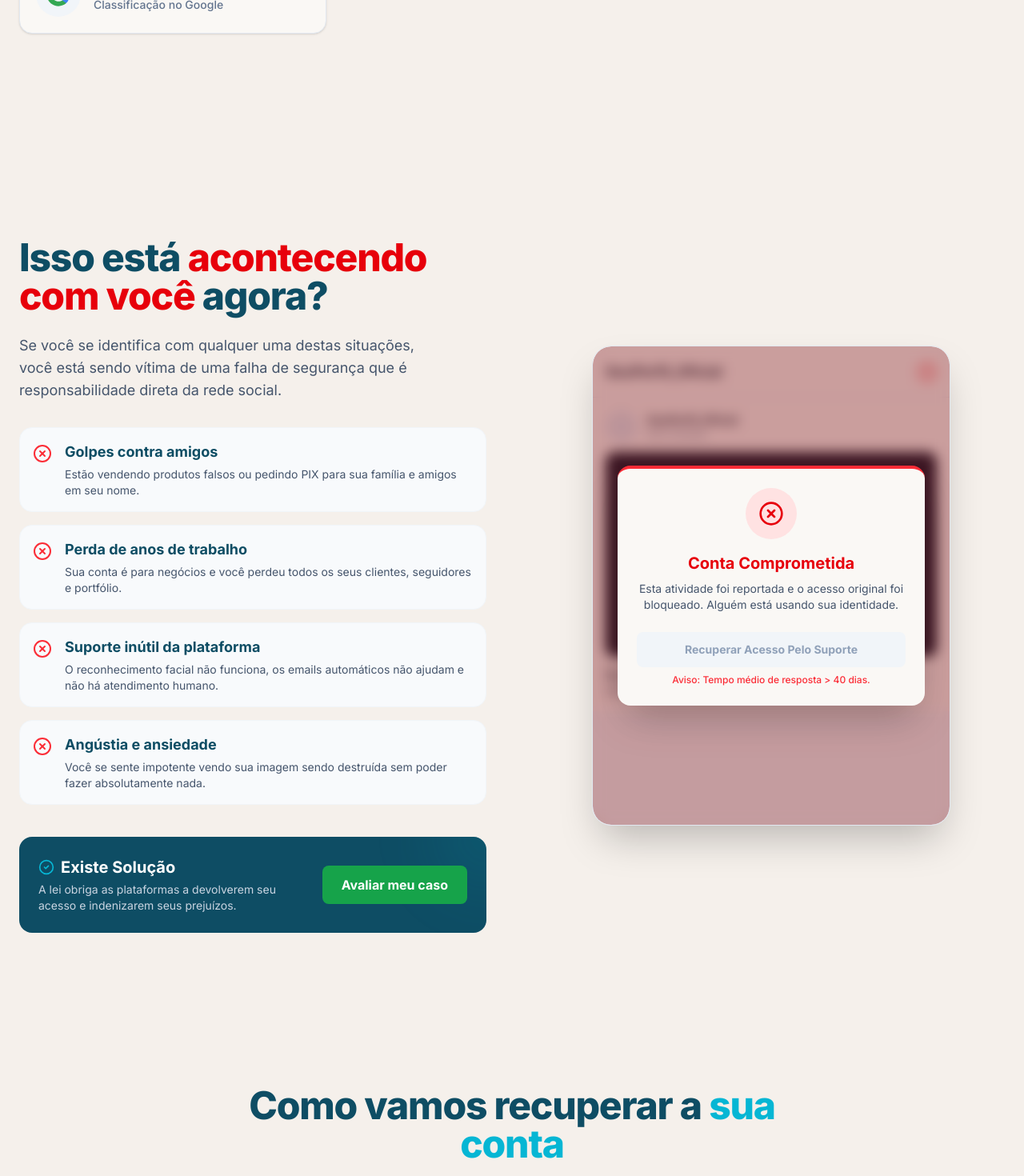
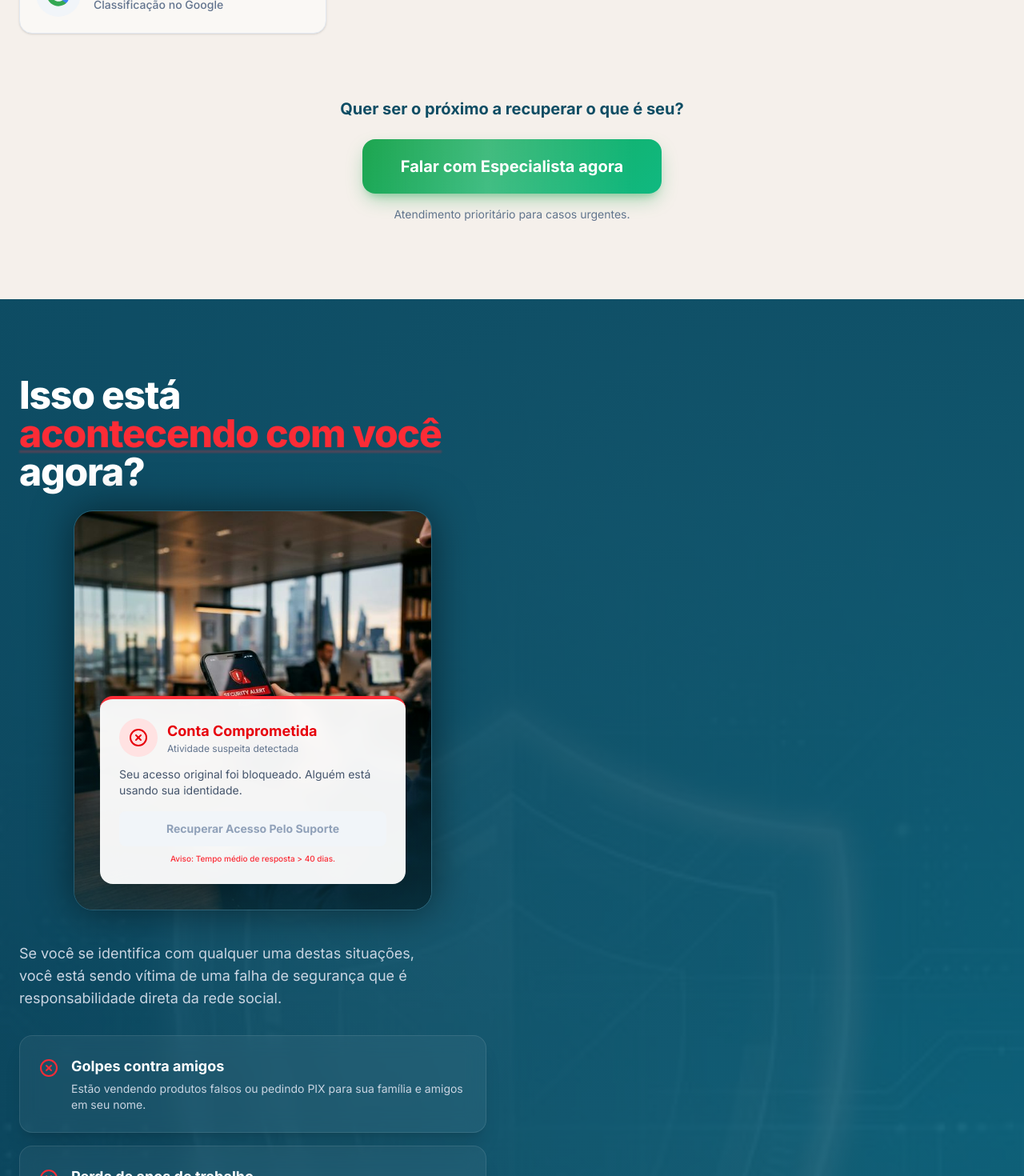
Before and after one commit to webdesignervictor/pedrogimenez-associados-lp, a React (Vite) app: page / in a window 1280 px wide. Shown: the part 1320-2790 px from the top of the page at 80% size. Built offline with nearby package versions, Linux system fonts and the light colour scheme.

Commit message:
feat: implement premium visuals, mobile UX enhancements, and premium shimmer CTAs

```diff
--- a/src/components/FAQ.jsx
+++ b/src/components/FAQ.jsx
@@ -113,9 +113,9 @@ const FAQ = () => {
             href="https://wa.me/5511999999999"
             target="_blank"
             rel="noopener noreferrer"
-            className="inline-flex items-center justify-center gap-2 bg-brand-cta hover:bg-green-700 text-white font-bold text-lg py-4 px-8 rounded-xl transition-all duration-300 transform hover:-translate-y-1"
+            className="inline-flex items-center justify-center gap-3 bg-brand-cta text-white font-bold text-lg py-4 px-10 rounded-xl btn-premium-shimmer shadow-premium group"
           >
-            <MessageCircle className="w-5 h-5 text-white" />
+            <MessageCircle className="w-5 h-5 text-white group-hover:animate-bounce" />
             Tirar Dúvida no WhatsApp
           </a>
         </motion.div>
--- a/src/components/Header.jsx
+++ b/src/components/Header.jsx
@@ -47,7 +47,7 @@ const Header = () => {
             href={waLink}
             target="_blank"
             rel="noopener noreferrer"
-            className="bg-brand-cta hover:bg-green-700 text-white font-bold py-2.5 px-6 rounded-lg transition-all duration-300 shadow-[0_0_15px_rgba(22,163,74,0.3)] hover:shadow-[0_0_25px_rgba(22,163,74,0.5)] transform hover:-translate-y-0.5"
+            className="bg-brand-cta text-white font-bold py-2.5 px-6 rounded-lg transition-all duration-300 btn-premium-shimmer shadow-premium"
           >
             Falar com Especialista
           </a>
@@ -74,7 +74,7 @@ const Header = () => {
               href={waLink}
               target="_blank"
               rel="noopener noreferrer"
-              className="bg-brand-cta text-white font-bold py-3 px-6 rounded-lg text-center mt-2"
+              className="bg-brand-cta text-white font-bold py-3 px-6 rounded-lg text-center mt-2 btn-premium-shimmer"
               onClick={() => setIsMobileMenuOpen(false)}
             >
               Falar com Especialista Agora
--- a/src/components/Hero.jsx
+++ b/src/components/Hero.jsx
@@ -60,7 +60,7 @@ const Hero = () => {
           </div>
 
           <h1 className="text-4xl md:text-6xl font-serif font-bold tracking-tight leading-tight mb-6">
-            Sua conta foi bloqueada e <span className="text-transparent bg-clip-text bg-gradient-to-r from-cyan-400 to-cyan-200 animate-shimmer">ninguém resolve?</span>
+            Sua conta foi bloqueada e <span className="text-transparent bg-clip-text bg-linear-to-r from-cyan-400 to-cyan-200 animate-shimmer">ninguém resolve?</span>
           </h1>
 
           {/* Mobile Card Visual (Only visible on small screens) */}
@@ -127,9 +127,9 @@ const Hero = () => {
               href={waLink}
               target="_blank"
               rel="noopener noreferrer"
-              className="w-full sm:w-auto flex items-center justify-center gap-2 bg-brand-cta text-white font-bold text-lg py-4 px-8 rounded-xl btn-3d-premium"
+              className="w-full sm:w-auto flex items-center justify-center gap-3 bg-brand-cta text-white font-bold text-lg py-4 px-10 rounded-xl btn-premium-shimmer shadow-premium"
             >
-              <MessageCircle className="w-5 h-5" />
+              <MessageCircle className="w-5 h-5 group-hover:animate-bounce" />
               Solicitar Diagnóstico Gratuito
             </a>
             <span className="text-sm text-slate-400 font-medium flex items-center gap-1.5 mt-3 sm:mt-0">
--- a/src/components/PainPoints.jsx
+++ b/src/components/PainPoints.jsx
@@ -1,8 +1,21 @@
-import React from 'react';
+import React, { useState, useRef } from 'react';
 import { motion } from 'framer-motion';
-import { AlertCircle, CheckCircle2, XCircle } from 'lucide-react';
+import { CircleAlert, CircleCheck, CircleX, ChevronLeft, ChevronRight } from 'lucide-react';
+import compromisedPhone from '../assets/compromised-phone.png';
+import securityBg from '../assets/security-bg.png';
 
 const PainPoints = () => {
+  const [activeIndex, setActiveIndex] = useState(0);
+  const scrollRef = useRef(null);
+
+  const handleScroll = () => {
+    if (scrollRef.current) {
+      const { scrollLeft, offsetWidth } = scrollRef.current;
+      const index = Math.round(scrollLeft / (offsetWidth * 0.85)); // 0.85 because of min-w-[85vw]
+      setActiveIndex(Math.min(index, points.length - 1));
+    }
+  };
+
   const points = [
     {
       title: "Golpes contra amigos",
@@ -23,8 +36,14 @@ const PainPoints = () => {
   ];
 
   return (
-    <section className="py-24 bg-brand-light" id="problemas">
-      <div className="container mx-auto px-4 md:px-6">
+    <section className="py-24 relative overflow-hidden bg-brand-navy" id="problemas">
+      {/* Background Asset */}
+      <div className="absolute inset-0 z-0 opacity-20 transform scale-110">
+        <img src={securityBg} alt="" className="w-full h-full object-cover" />
+      </div>
+      <div className="absolute inset-0 bg-linear-to-b from-brand-navy via-transparent to-brand-navy opacity-80 z-1"></div>
+
+      <div className="container mx-auto px-4 md:px-6 relative z-10">
         <div className="flex flex-col lg:flex-row gap-16 items-center">
 
           {/* Left: Content */}
@@ -35,15 +54,63 @@ const PainPoints = () => {
               viewport={{ once: true, margin: "-100px" }}
               transition={{ duration: 0.5 }}
             >
-              <h2 className="text-3xl md:text-5xl font-extrabold text-brand-navy mb-6 tracking-tight">
-                Isso está <span className="text-red-600">acontecendo com você</span> agora?
+              <h2 className="text-3xl md:text-5xl font-extrabold text-white mb-6 tracking-tight">
+                Isso está <span className="text-red-500 relative inline-block">
+                  acontecendo com você
+                  <span className="absolute bottom-0 left-0 w-full h-[3px] bg-red-500/30 blur-[1px]"></span>
+                </span> agora?
               </h2>
-              <p className="text-lg text-slate-600 mb-8 max-w-lg">
+
+              {/* Visual moved from right column */}
+              <motion.div
+                initial={{ opacity: 0, scale: 0.9, rotate: -2 }}
+                whileInView={{ opacity: 1, scale: 1, rotate: 0 }}
+                viewport={{ once: true, amount: 0.2 }}
+                transition={{ duration: 0.8, type: "spring" }}
+                className="relative aspect-4/5 md:aspect-auto md:h-[500px] w-full max-w-md mx-auto rounded-3xl overflow-hidden shadow-[0_0_50px_rgba(0,0,0,0.5)] border border-white/10 mb-10"
+              >
+                <img
+                  src={compromisedPhone}
+                  alt="Account Compromised"
+                  className="w-full h-full object-cover"
+                />
+                <div className="absolute inset-0 bg-linear-to-t from-brand-navy via-transparent to-transparent opacity-60"></div>
+
+                {/* Floating Alert Card */}
+                <motion.div
+                  initial={{ x: 20, opacity: 0 }}
+                  whileInView={{ x: 0, opacity: 1 }}
+                  transition={{ delay: 0.5, duration: 0.5 }}
+                  className="absolute bottom-8 left-8 right-8 bg-white/95 backdrop-blur-md p-6 rounded-2xl shadow-2xl border-t-4 border-red-500"
+                >
+                   <div className="flex items-center gap-3 mb-3">
+                      <div className="w-12 h-12 bg-red-100 rounded-full flex items-center justify-center">
+                         <CircleX className="w-6 h-6 text-red-600" />
+                      </div>
+                      <div>
+                        <h3 className="text-red-600 font-bold text-lg">Conta Comprometida</h3>
+                        <p className="text-slate-500 text-xs">Atividade suspeita detectada</p>
+                      </div>
+                   </div>
+                   <p className="text-slate-600 text-sm mb-4">Seu acesso original foi bloqueado. Alguém está usando sua identidade.</p>
+                   <div className="w-full bg-slate-100 text-slate-400 font-bold py-3 rounded-lg text-sm text-center">
+                      Recuperar Acesso Pelo Suporte
+                   </div>
+                   <p className="text-[10px] text-red-500 mt-2 font-medium text-center">Aviso: Tempo médio de resposta &gt; 40 dias.</p>
+                </motion.div>
+              </motion.div>
+
+              <p className="text-lg text-slate-300 mb-8 max-w-lg">
                 Se você se identifica com qualquer uma destas situações, você está sendo vítima de uma falha de segurança que é responsabilidade direta da rede social.
               </p>
             </motion.div>
 
-            <div className="flex overflow-x-auto snap-x snap-mandatory flex-nowrap md:flex-col md:overflow-visible pb-6 md:pb-0 gap-4 custom-scrollbar">
+            <div className="relative group">
+              <div
+                ref={scrollRef}
+                onScroll={handleScroll}
+                className="flex overflow-x-auto snap-x snap-mandatory flex-nowrap md:flex-col md:overflow-visible pb-6 md:pb-0 gap-4 scrollbar-hide"
+              >
                 {points.map((point, index) => (
                   <motion.div
                     key={index}
@@ -51,17 +118,36 @@ const PainPoints = () => {
                     whileInView={{ opacity: 1, x: 0 }}
                     viewport={{ once: true, margin: "-50px" }}
                     transition={{ duration: 0.4, delay: index * 0.1 }}
-                  className="flex gap-4 items-start p-4 rounded-2xl bg-slate-50 border border-slate-100 transition-all hover:border-red-200 hover:bg-red-50/50 snap-center min-w-[85vw] md:min-w-0 md:w-full"
+                     className="flex gap-4 items-start p-6 rounded-2xl bg-white/5 backdrop-blur-md border border-white/10 transition-all hover:border-red-500/50 hover:bg-white/10 snap-center min-w-[85vw] md:min-w-0 md:w-full shadow-xl"
                   >
                     <div className="mt-1">
-                    <XCircle className="w-6 h-6 text-red-500 flex-shrink-0" />
+                      <CircleX className="w-6 h-6 text-red-500 flex-shrink-0" />
                     </div>
                     <div>
-                    <h3 className="text-lg font-bold text-brand-navy mb-1">{point.title}</h3>
-                    <p className="text-slate-600 text-sm">{point.text}</p>
+                      <h3 className="text-lg font-bold text-white mb-1">{point.title}</h3>
+                      <p className="text-slate-300 text-sm">{point.text}</p>
                     </div>
                   </motion.div>
                 ))}
+              </div>
+
+              {/* Mobile Swipe Indicators */}
+              <div className="flex flex-col items-center gap-4 mt-4 md:hidden">
+                <div className="flex gap-2">
+                  {points.map((_, i) => (
+                    <div
+                      key={i}
+                      className={`h-1.5 rounded-full transition-all duration-300 ${activeIndex === i ? 'w-8 bg-red-500' : 'w-2 bg-white/20'}`}
+                    />
+                  ))}
+                </div>
+
+                <div className="flex items-center gap-2 text-white/40 text-xs font-medium uppercase tracking-widest animate-pulse">
+                  <ChevronLeft className="w-4 h-4" />
+                  <span>Deslize</span>
+                  <ChevronRight className="w-4 h-4" />
+                </div>
+              </div>
             </div>
 
             <motion.div
@@ -71,79 +157,47 @@ const PainPoints = () => {
                transition={{ duration: 0.5, delay: 0.5 }}
                className="mt-10"
             >
-              <div className="p-6 bg-brand-navy rounded-2xl relative overflow-hidden">
-                <div className="absolute top-0 right-0 w-32 h-32 bg-brand-gold/10 rounded-full blur-2xl transform translate-x-1/2 -translate-y-1/2"></div>
-                <div className="relative z-10 flex flex-col sm:flex-row gap-4 items-center justify-between">
+               <div className="p-8 rounded-3xl relative overflow-hidden bg-brand-dark/40 border-2 border-brand-gold/20 backdrop-blur-md shadow-[0_0_50px_rgba(6,182,212,0.1)] group hover:border-brand-gold/40 transition-all duration-500">
+                 {/* Decorative background glow */}
+                 <div className="absolute -top-24 -right-24 w-48 h-48 bg-brand-gold/10 rounded-full blur-3xl group-hover:bg-brand-gold/20 transition-colors"></div>
+                 <div className="absolute -bottom-24 -left-24 w-48 h-48 bg-brand-cta/10 rounded-full blur-3xl group-hover:bg-brand-cta/20 transition-colors"></div>
+
+                 <div className="relative z-10 flex flex-col md:flex-row gap-8 items-center justify-between">
+                   <div className="flex items-start gap-5">
+                     <div className="w-14 h-14 bg-brand-gold/10 rounded-2xl flex items-center justify-center shrink-0 border border-brand-gold/20 shadow-inner">
+                        <CircleCheck className="w-7 h-7 text-brand-gold" aria-hidden="true" />
+                     </div>
                      <div>
-                    <h4 className="text-white font-bold text-xl mb-1 flex items-center gap-2">
-                       <CheckCircle2 className="w-5 h-5 text-brand-gold" />
+                       <h4 className="text-white font-extrabold text-2xl mb-2 flex items-center gap-2">
                           Existe Solução
                        </h4>
-                    <p className="text-slate-300 text-sm">A lei obriga as plataformas a devolverem seu acesso e indenizarem seus prejuízos.</p>
+                       <p className="text-slate-300 text-base max-w-md leading-relaxed">
+                         A lei obriga as plataformas a devolverem seu acesso e indenizarem seus prejuízos por falha na prestação do serviço.
+                       </p>
                      </div>
-                  <a href="https://wa.me/5511999999999" className="whitespace-nowrap bg-brand-cta hover:bg-green-700 text-white font-bold py-3 px-6 rounded-lg transition-colors w-full sm:w-auto text-center">
-                    Avaliar meu caso
+                   </div>
+
+                   <div className="w-full md:w-auto shrink-0">
+                     <a
+                       href="https://wa.me/5511999999999"
+                       className="inline-flex items-center justify-center gap-3 bg-brand-cta text-white font-bold text-lg py-4 px-10 rounded-xl btn-premium-shimmer shadow-premium w-full md:w-auto text-center"
+                     >
+                       Avaliar meu caso gratuitamente
                      </a>
+                     <div className="flex items-center justify-center gap-2 mt-3 text-brand-gold text-[10px] font-bold uppercase tracking-widest opacity-70">
+                        <span className="w-1.5 h-1.5 rounded-full bg-brand-gold animate-pulse"></span>
+                        Consultoria Jurídica Especializada
+                     </div>
+                   </div>
                  </div>
                </div>
             </motion.div>
           </div>
 
-          {/* Right: Visual representation of the problem */}
-          <div className="w-full lg:w-1/2 relative">
-            <motion.div
-              initial={{ opacity: 0, scale: 0.95 }}
-              whileInView={{ opacity: 1, scale: 1 }}
-              viewport={{ once: true }}
-              transition={{ duration: 0.6 }}
-              className="relative rounded-3xl overflow-hidden shadow-2xl border border-slate-200 bg-slate-100 h-[600px] w-full max-w-md mx-auto"
-            >
-              {/* Fake Instagram Header */}
-              <div className="h-16 bg-[#FAF8F5] border-b border-slate-200 flex items-center px-4 justify-between">
-                <div className="font-bold text-lg">SeuPerfil_Oficial</div>
-                <AlertCircle className="text-red-500" />
-              </div>
-
-              {/* Fake Fake Post */}
-              <div className="p-4 bg-[#FAF8F5] mb-2">
-                <div className="flex items-center gap-3 mb-3">
-                  <div className="w-10 h-10 bg-slate-200 rounded-full"></div>
-                  <div>
-                    <div className="font-bold text-sm">SeuPerfil_Oficial</div>
-                    <div className="text-xs text-slate-500">Há 5 minutos</div>
-                  </div>
-                </div>
-                <div className="h-64 bg-slate-900 rounded-xl mb-3 flex items-center justify-center p-6 text-center">
-                  <div className="text-white font-bold text-2xl">
-                    OPORTUNIDADE ÚNICA <br/>
-                    <span className="text-green-400">PIX EM DOBRO</span>
-                  </div>
-                </div>
-                <div className="text-sm">
-                  <span className="font-bold">SeuPerfil_Oficial</span> Galera, oportunidade de investimento, me chamem no DM! 🤑💸
-                </div>
-              </div>
-
-              {/* Overlay warning */}
-              <div className="absolute inset-0 bg-red-900/40 backdrop-blur-sm flex items-center justify-center p-6">
-                <div className="bg-[#FAF8F5] rounded-2xl p-6 shadow-2xl max-w-sm w-full text-center border-t-4 border-red-500">
-                  <div className="w-16 h-16 bg-red-100 rounded-full flex items-center justify-center mx-auto mb-4">
-                    <XCircle className="w-8 h-8 text-red-600" />
-                  </div>
-                  <h3 className="text-red-600 font-bold text-xl mb-2">Conta Comprometida</h3>
-                  <p className="text-slate-600 text-sm mb-6">Esta atividade foi reportada e o acesso original foi bloqueado. Alguém está usando sua identidade.</p>
-
-                  <div className="w-full bg-slate-100 text-slate-400 font-bold py-3 rounded-lg text-sm">
-                    Recuperar Acesso Pelo Suporte
-                  </div>
-                  <p className="text-xs text-red-500 mt-2 font-medium">Aviso: Tempo médio de resposta &gt; 40 dias.</p>
-                </div>
-              </div>
-            </motion.div>
-
-            {/* Decorator elements */}
-            <div className="absolute -top-10 -right-10 w-40 h-40 bg-red-50 rounded-full blur-3xl -z-10"></div>
-            <div className="absolute -bottom-10 -left-10 w-40 h-40 bg-slate-200 rounded-full blur-3xl -z-10"></div>
+          {/* The right column is now empty as the visual element was moved to the left column. */}
+          <div className="w-full lg:w-1/2">
+            {/* This column is intentionally left empty as per user's request to move the visual element.
+                The layout will adjust naturally. */}
           </div>
 
         </div>
--- a/src/components/SocialProof.jsx
+++ b/src/components/SocialProof.jsx
@@ -27,7 +27,7 @@ const SocialProof = () => {
   return (
     <section className="py-24 bg-brand-light relative overflow-hidden">
       {/* Decorative gradient */}
-      <div className="absolute top-0 right-0 w-3/4 h-1 bg-gradient-to-r from-transparent via-brand-gold to-transparent opacity-30"></div>
+      <div className="absolute top-0 right-0 w-3/4 h-1 bg-linear-to-r from-transparent via-brand-gold to-transparent opacity-30"></div>
 
       <div className="container mx-auto px-4 md:px-6">
         <div className="flex flex-col md:flex-row gap-12 items-center mb-16">
@@ -108,6 +108,27 @@ const SocialProof = () => {
             </motion.div>
           </div>
         </div>
+
+        <motion.div
+          initial={{ opacity: 0, scale: 0.95 }}
+          whileInView={{ opacity: 1, scale: 1 }}
+          viewport={{ once: true }}
+          transition={{ duration: 0.5, delay: 0.2 }}
+          className="mt-20 text-center"
+        >
+          <h3 className="text-xl font-bold text-brand-navy mb-6">
+            Quer ser o próximo a recuperar o que é seu?
+          </h3>
+          <a
+            href="https://wa.me/5511999999999"
+            className="inline-flex items-center justify-center gap-3 bg-brand-cta text-white font-bold text-xl py-5 px-12 rounded-2xl btn-premium-shimmer shadow-premium"
+          >
+            Falar com Especialista agora
+          </a>
+          <p className="mt-4 text-slate-500 text-sm">
+            Atendimento prioritário para casos urgentes.
+          </p>
+        </motion.div>
       </div>
     </section>
   );
--- a/src/index.css
+++ b/src/index.css
@@ -62,14 +62,50 @@
   .backface-hidden { backface-visibility: hidden; }
   .rotate-y-180 { transform: rotateY(180deg); }
 
-  @keyframes text-shimmer {
-    0% { background-position: 0% 50%; }
-    50% { background-position: 100% 50%; }
-    100% { background-position: 0% 50%; }
+  @keyframes shimmer-btn {
+    0% { transform: translateX(-100%); }
+    100% { transform: translateX(100%); }
+  }
+
+  .btn-premium-shimmer {
+    position: relative;
+    overflow: hidden;
+    background: linear-gradient(135deg, var(--color-brand-cta) 0%, #10B981 100%);
+    box-shadow: 0 10px 25px -5px rgba(22, 163, 74, 0.4), 0 8px 10px -6px rgba(22, 163, 74, 0.3);
+    transition: all 0.3s ease;
+  }
+  .btn-premium-shimmer::after {
+    content: '';
+    position: absolute;
+    top: 0;
+    left: 0;
+    width: 100%;
+    height: 100%;
+    background: linear-gradient(
+      90deg,
+      transparent,
+      rgba(255, 255, 255, 0.2),
+      transparent
+    );
+    transform: translateX(-100%);
+    animation: shimmer-btn 2s infinite linear;
+  }
+  .btn-premium-shimmer:hover {
+    transform: translateY(-2px) scale(1.02);
+    box-shadow: 0 20px 30px -10px rgba(22, 163, 74, 0.5);
+    filter: brightness(1.1);
   }
 
   .animate-shimmer {
     background-size: 200% auto;
     animation: text-shimmer 4s ease-in-out infinite;
   }
+
+  .scrollbar-hide::-webkit-scrollbar {
+    display: none;
+  }
+  .scrollbar-hide {
+    -ms-overflow-style: none;
+    scrollbar-width: none;
+  }
 }
```
Also changed, not shown: src/components/LegalEducation.jsx (+6 -8 lines), src/components/Timeline.jsx (+21 -0 lines), src/assets/compromised-phone.png (added), src/assets/security-bg.png (added). Lines whose indentation alone changed are shown as unchanged.
